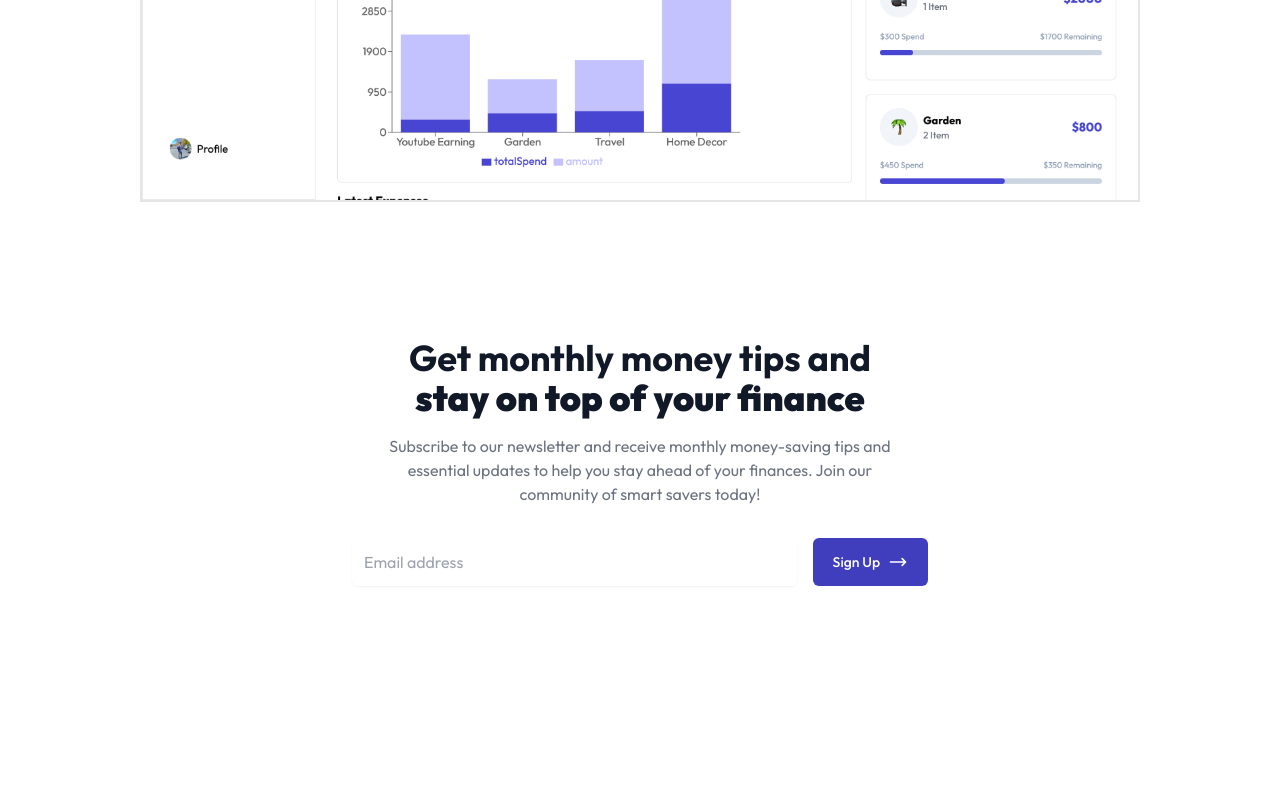
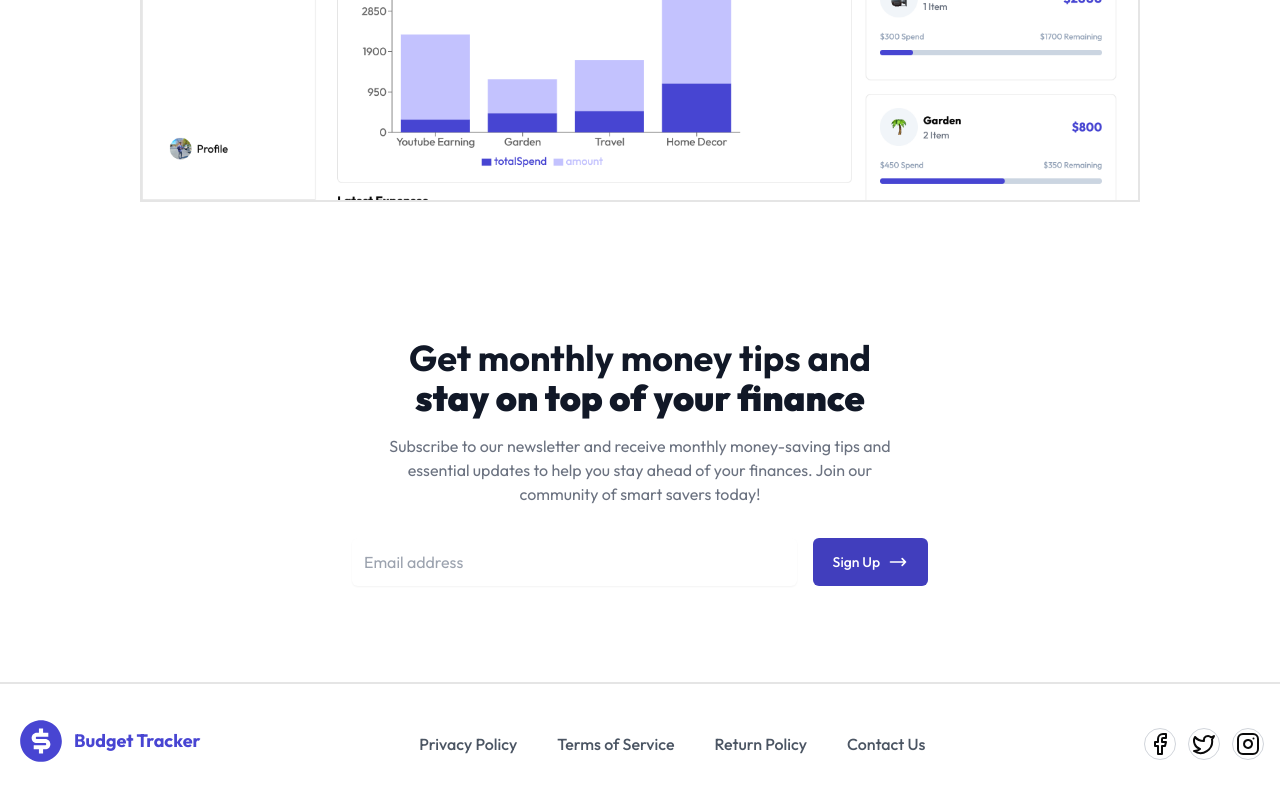
Before and after one commit to MohdFahad1/expense-tracker, a Next.js app: page / in a window 1280 px wide. Shown: the part 816-1616 px from the top of the page. Before the commit the page ends 1498 px from the top, so only its background shows below. Built offline with nearby package versions, Linux system fonts and the light colour scheme.

Commit message:
feat: added footer

```diff
--- /dev/null
+++ b/src/_components/Footer.jsx
@@ -0,0 +1,77 @@
+import Image from "next/image";
+import React from "react";
+import { Facebook, Instagram, Twitter } from "lucide-react";
+
+const Footer = () => {
+  return (
+    <>
+      <section className="relative overflow-hidden bg-white py-8 border-t-2">
+        <div className="container  relative z-10 mx-auto px-4">
+          <div className="-m-8 flex flex-wrap items-center justify-between">
+            <div className="w-auto p-8">
+              <a href="#">
+                <div className="inline-flex items-center gap-2">
+                  <Image src={"/logo.svg"} width={50} height={50} alt="logo" />
+                  <span className="text-lg font-bold text-primary">
+                    Budget Tracker
+                  </span>
+                </div>
+              </a>
+            </div>
+            <div className="w-auto p-8">
+              <ul className="-m-5 flex flex-wrap items-center">
+                <li className="p-5">
+                  <span className="font-medium text-gray-600 hover:text-primary cursor-pointer">
+                    Privacy Policy
+                  </span>
+                </li>
+                <li className="p-5">
+                  <span className="font-medium text-gray-600 hover:text-primary cursor-pointer">
+                    Terms of Service
+                  </span>
+                </li>
+                <li className="p-5">
+                  <span className="font-medium text-gray-600 hover:text-primary cursor-pointer">
+                    Return Policy
+                  </span>
+                </li>
+                <li className="p-5">
+                  <span className="font-medium text-gray-600 hover:text-primary cursor-pointer">
+                    Contact Us
+                  </span>
+                </li>
+              </ul>
+            </div>
+            <div className="w-auto p-8">
+              <div className="-m-1.5 flex flex-wrap">
+                <div className="w-auto p-1.5">
+                  <span>
+                    <div className="flex h-8 w-8 items-center justify-center rounded-full border border-gray-300 hover:border-[#413EBD] cursor-pointer">
+                      <Facebook />
+                    </div>
+                  </span>
+                </div>
+                <div className="w-auto p-1.5">
+                  <span>
+                    <div className="flex h-8 w-8 items-center justify-center rounded-full border border-gray-300 hover:border-[#413EBD] cursor-pointer">
+                      <Twitter />
+                    </div>
+                  </span>
+                </div>
+                <div className="w-auto p-1.5">
+                  <span>
+                    <div className="flex h-8 w-8 items-center justify-center rounded-full border border-gray-300 hover:border-[#413EBD] cursor-pointer">
+                      <Instagram />
+                    </div>
+                  </span>
+                </div>
+              </div>
+            </div>
+          </div>
+        </div>
+      </section>
+    </>
+  );
+};
+
+export default Footer;
--- a/src/app/page.js
+++ b/src/app/page.js
@@ -1,3 +1,4 @@
+import Footer from "@/_components/Footer";
 import Header from "@/_components/Header";
 import Hero from "@/_components/Hero";
 import Newsletter from "@/_components/Newsletter";
@@ -9,6 +10,7 @@ export default function Home() {
       <Header />
       <Hero />
       <Newsletter />
+      <Footer />
     </>
   );
 }
```
